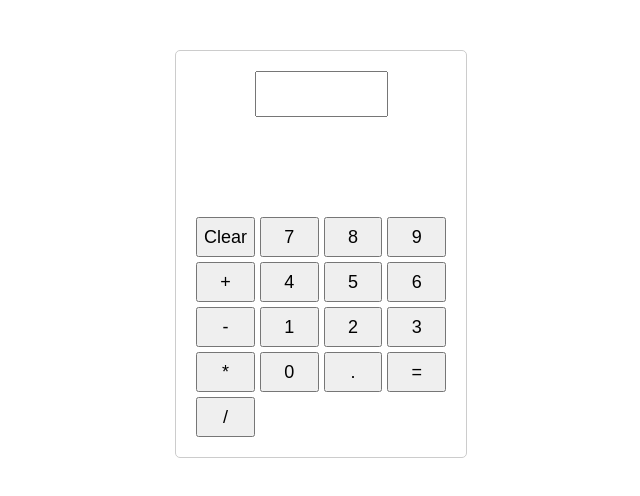
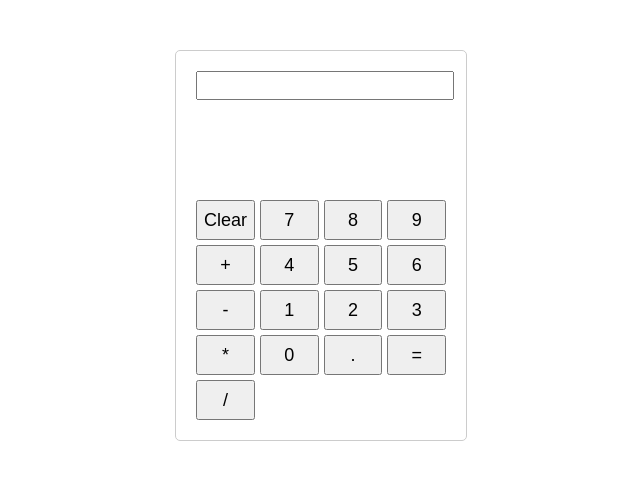
Before and after one commit to saki789/online-calculator-, a plain HTML site: page index.html in a window 1280 px wide. Shown: the whole page, without its empty margins (319-959 px from the left). Drawn offline with Linux system fonts and the light colour scheme.

Commit message:
Update styles.css

```diff
--- a/styles.css
+++ b/styles.css
@@ -12,8 +12,8 @@ body {
 }
 
 #display {
-    width: 50%;
-    height: 40px;
+    width: 100%;
+    height: 100%;
     font-size: 20px;
     text-align: right;
     margin-bottom: 100px;
```
